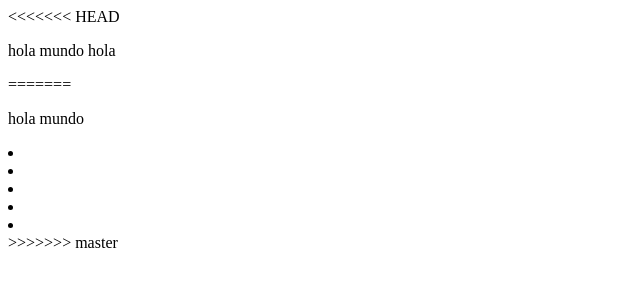
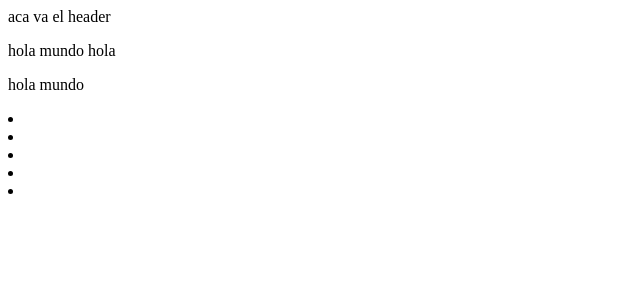
Before and after one commit to acevedoz/MotelFacil, a plain HTML site: page index.html in a window 1280 px wide. Shown: the whole page, without its empty margins (0-640 px from the left). Drawn offline with Linux system fonts and the light colour scheme.

Commit message:
camilo
agregue un reader

```diff
--- a/index.html
+++ b/index.html
@@ -6,16 +6,15 @@
 </head>
 <body>
 
-<<<<<<< HEAD
+<header>aca va el header</header>
 	<p>hola mundo hola</p>
-=======
 	<p>hola mundo</p>
 	<li></li>
 	<li></li>
 	<li></li>
 	<li></li>
 	<li></li>
->>>>>>> master
+
 
 </body>
 </html>
```
